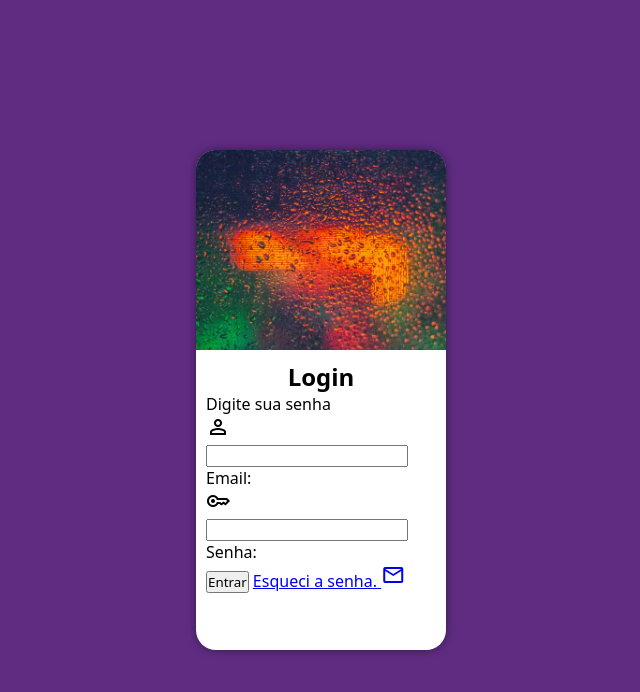
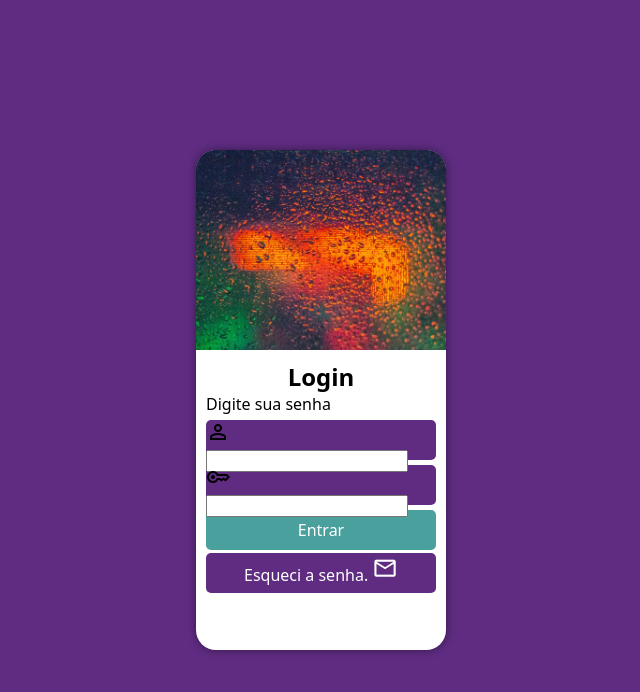
Before and after one commit to antoniocarlosdiniz8/projeto-login, a plain HTML site: page index.html in a window 1280 px wide. Shown: the whole page, without its empty margins (319-959 px from the left). Drawn offline with nearby package versions, Linux system fonts and the light colour scheme.

Commit message:
Update projeto-login

```diff
--- a/estilo/style.css
+++ b/estilo/style.css
@@ -65,3 +65,56 @@ section#login>div#formulario {
 #formulario>p {
     font-size: 1rem;
 }
+
+form>input[type=submit] {
+    display: block;
+    font-size: 1em;
+    width: 100%;
+    height: 40px;
+    background-color: #49a09d;
+    color: white;
+    border: none;
+    border-radius: 5px;
+    cursor: pointer;
+}
+
+form>div.campo {
+    background-color: #5f2c82;
+    width: 100%;
+    display: block;
+    height: 40px;
+    border-radius: 5px;
+    margin: 5px 0px;
+
+}
+
+div.campo>label {
+    display: none;
+}
+
+form>input[type=submit]:hover {
+    background-color: #044b48;
+}
+
+form>a.botao {
+    display: block;
+    text-align: center;
+    width: 100%;
+    height: 40px;
+    font-size: 1em;
+    text-decoration: none;
+    background-color: #5f2c82;
+    border-radius: 5px;
+    margin-top: 3px;
+    color: white;
+    padding: 3px;
+}
+
+form>a.botao:hover {
+    background-color: #044b48;
+
+}
+
+form a.botao>span {
+    font-size: 1.6em;
+}
--- a/index.html
+++ b/index.html
@@ -42,7 +42,7 @@
                         <label for="isenha">Senha: </label>
                     </div>
                     <input type="submit" value="Entrar">
-                    <a href="esqueci.html">Esqueci a senha.
+                    <a href="esqueci.html" class="botao">Esqueci a senha.
                         <span class="material-symbols-outlined">
                             mail
                         </span>
```
